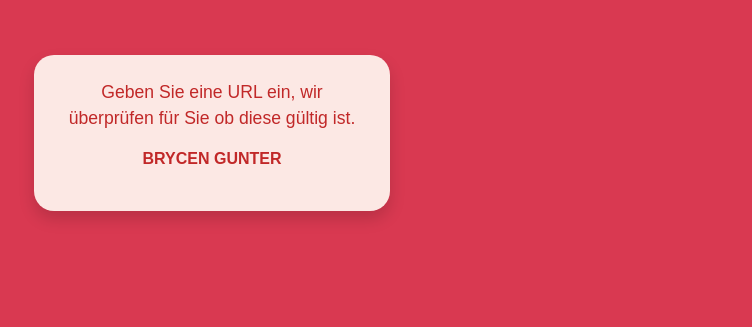
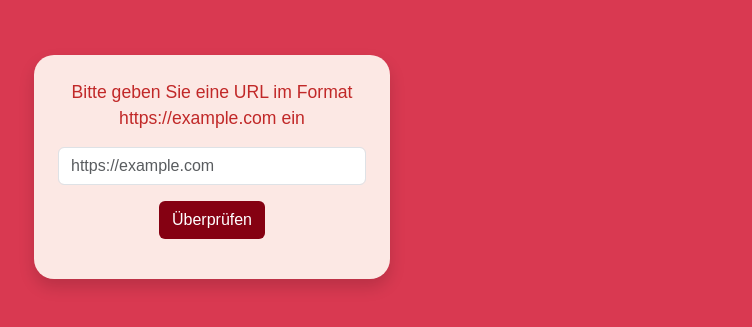
Before and after one commit to SebiSebinger/Aufgabe, a plain HTML site: page index.html in a window 1280 px wide. Shown: the part 99-426 px from the top of the page, without its empty margins (48-800 px from the left). Drawn offline with nearby package versions, Linux system fonts and the light colour scheme.

Commit message:
Html und Css vollendet (vorerst)

```diff
--- a/index.html
+++ b/index.html
@@ -14,8 +14,17 @@
     <div class="row">
         <div class="col-md-4">
             <div class="card text-center p-4 shadow" style="background-color: #FCE8E4;">
-                <p class="feedback-text">Geben Sie eine URL ein, wir überprüfen für Sie ob diese gültig ist.</p>
-                <p class="fw-bold">BRYCEN GUNTER</p>
+                <p class="feedback-text">Bitte geben Sie eine URL im Format https://example.com ein</p>
+                                <!-- Formular zur URL-Eingabe -->
+                <form id="urlForm">
+                    <div class="mb-3">
+                        <input type="url" id="urlInput" class="form-control" placeholder="https://example.com" required pattern="https?://.+">
+                    </div>
+                    <button type="submit" class="btn button_farbe">Überprüfen</button>
+                </form>
+
+                <!-- Bereich zur Anzeige des Ergebnisses -->
+                <div id="output" class="mt-3 text-danger fw-bold"></div>
             </div>
         </div>
     </div>
@@ -24,5 +33,6 @@
 <!-- Bootstrap JS und Popper.js -->
 <script src="/bootstrap-5.3.3-dist/js/bootstrap.js"></script>
 <script src="https://cdn.jsdelivr.net/npm/bootstrap@5.3.0/dist/js/bootstrap.bundle.min.js"></script>
+<script src="/src/js/app.js"></script>
 </body>
 </html>
--- a/src/css/style.css
+++ b/src/css/style.css
@@ -19,6 +19,11 @@ h1 {
     margin-bottom: 15px;
 }
 
+.button_farbe {
+    background-color: #850112;
+    color: #ffffff;
+}
+
 .fw-bold {
     font-weight: bold;
     color: #c12828; /* Sekundäre Textfarbe */
```
